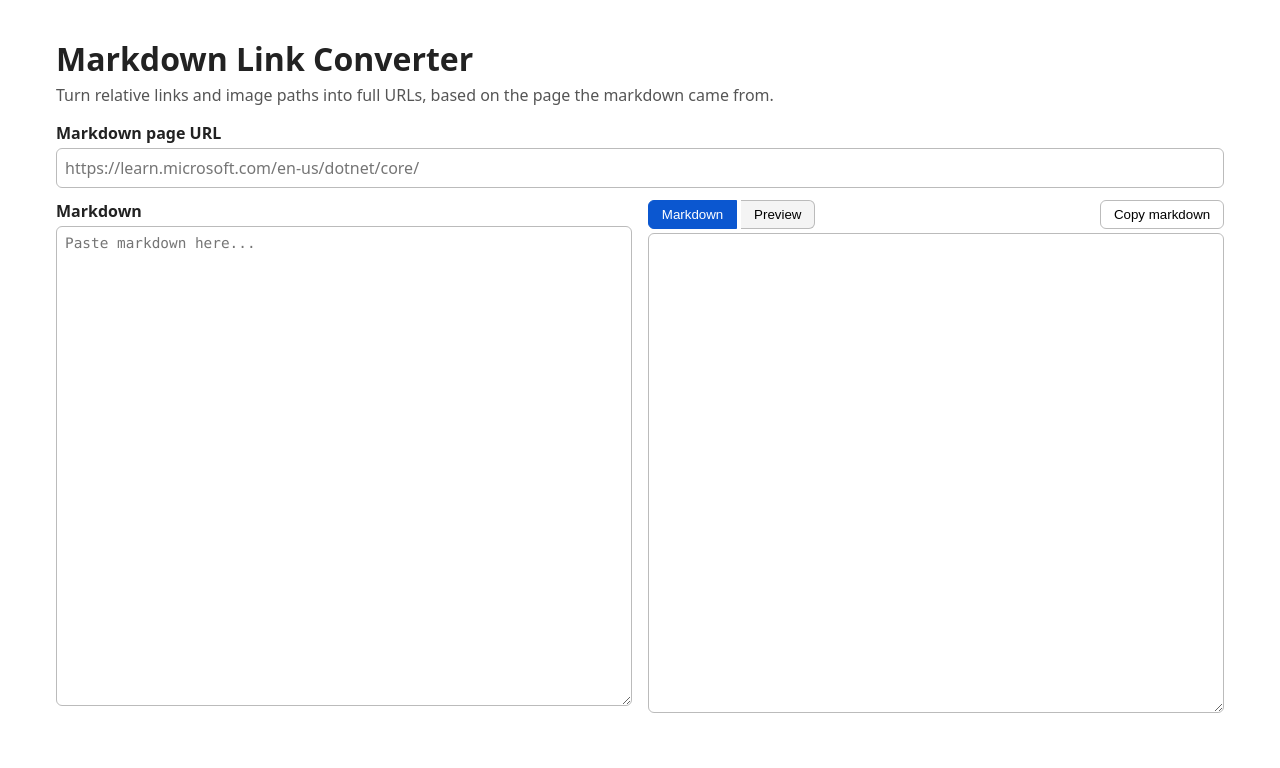
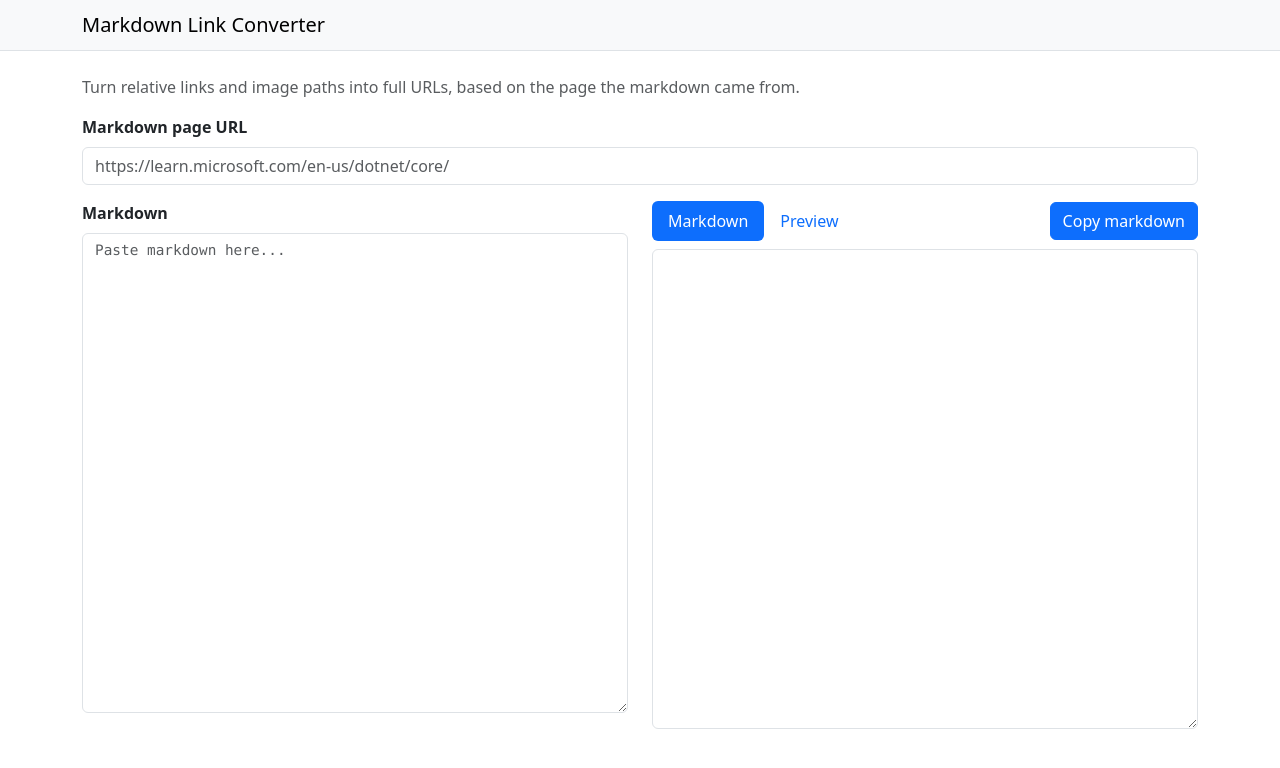
Before and after one commit to haohanyang/markdown-converter, a plain HTML site: page index.html in a window 1280 px wide. Drawn offline with nearby package versions, Linux system fonts and the light colour scheme.

Commit message:
ui: use bootstrap

```diff
--- a/app.js
+++ b/app.js
@@ -63,6 +63,8 @@ const tabMd = $("tab-md"), tabPreview = $("tab-preview"), copyBtn = $("copy");
 function showTab(preview) {
   tabMd.setAttribute("aria-selected", String(!preview));
   tabPreview.setAttribute("aria-selected", String(preview));
+  tabMd.classList.toggle("active", !preview);
+  tabPreview.classList.toggle("active", preview);
   outputEl.hidden = preview;
   previewEl.hidden = !preview;
   if (preview) renderPreview();
--- a/index.html
+++ b/index.html
@@ -4,38 +4,46 @@
   <meta charset="utf-8">
   <meta name="viewport" content="width=device-width, initial-scale=1">
   <title>Markdown Link Converter</title>
+  <link rel="stylesheet" href="https://cdn.jsdelivr.net/npm/bootstrap@5.3.3/dist/css/bootstrap.min.css">
   <link rel="stylesheet" href="style.css">
   <script defer src="https://cdn.jsdelivr.net/npm/marked/marked.min.js"></script>
   <script defer src="https://cdn.jsdelivr.net/npm/dompurify/dist/purify.min.js"></script>
   <script defer src="app.js"></script>
 </head>
 <body>
-  <header>
-    <h1>Markdown Link Converter</h1>
-    <p>Turn relative links and image paths into full URLs, based on the page the markdown came from.</p>
-  </header>
+  <nav class="navbar bg-body-tertiary border-bottom mb-4">
+    <div class="container">
+      <span class="navbar-brand mb-0 h1">Markdown Link Converter</span>
+    </div>
+  </nav>
 
-  <main>
-    <label for="url">Markdown page URL</label>
-    <input id="url" type="url" placeholder="https://learn.microsoft.com/en-us/dotnet/core/" autocomplete="off">
-    <p id="error" class="error" role="alert" hidden></p>
+  <main class="container pb-5">
+    <p class="text-body-secondary">
+      Turn relative links and image paths into full URLs, based on the page the markdown came from.
+    </p>
 
-    <div class="columns">
-      <section>
-        <label for="input">Markdown</label>
-        <textarea id="input" spellcheck="false" placeholder="Paste markdown here..."></textarea>
+    <div class="mb-3">
+      <label for="url" class="form-label fw-semibold">Markdown page URL</label>
+      <input id="url" type="url" class="form-control" placeholder="https://learn.microsoft.com/en-us/dotnet/core/" autocomplete="off">
+      <div id="error" class="alert alert-danger py-2 mt-2 mb-0" role="alert" hidden></div>
+    </div>
+
+    <div class="row g-4">
+      <section class="col-lg-6">
+        <label for="input" class="form-label fw-semibold">Markdown</label>
+        <textarea id="input" class="form-control font-monospace" spellcheck="false" placeholder="Paste markdown here..."></textarea>
       </section>
 
-      <section>
-        <div class="bar">
-          <div class="tabs" role="tablist">
-            <button id="tab-md" role="tab" aria-selected="true">Markdown</button>
-            <button id="tab-preview" role="tab" aria-selected="false">Preview</button>
-          </div>
-          <button id="copy" type="button">Copy markdown</button>
+      <section class="col-lg-6">
+        <div class="d-flex justify-content-between align-items-center mb-2">
+          <ul class="nav nav-pills" role="tablist">
+            <li class="nav-item"><button id="tab-md" class="nav-link active" role="tab" aria-selected="true">Markdown</button></li>
+            <li class="nav-item"><button id="tab-preview" class="nav-link" role="tab" aria-selected="false">Preview</button></li>
+          </ul>
+          <button id="copy" type="button" class="btn btn-primary">Copy markdown</button>
         </div>
-        <textarea id="output" readonly spellcheck="false"></textarea>
-        <div id="preview" class="preview" hidden></div>
+        <textarea id="output" class="form-control font-monospace" readonly spellcheck="false"></textarea>
+        <div id="preview" class="preview form-control" hidden></div>
       </section>
     </div>
   </main>
--- a/style.css
+++ b/style.css
@@ -1,24 +1,10 @@
-* { box-sizing: border-box; }
-body { font-family: system-ui, sans-serif; margin: 0 auto; max-width: 1200px; padding: 1rem; color: #222; }
-h1 { margin-bottom: .25rem; }
-header p { margin-top: 0; color: #555; }
-label { display: block; font-weight: 600; margin: .75rem 0 .25rem; }
-input, textarea { width: 100%; font: inherit; padding: .5rem; border: 1px solid #bbb; border-radius: 6px; }
-textarea { height: 60vh; font-family: ui-monospace, Consolas, monospace; font-size: .9rem; resize: vertical; }
-.columns { display: grid; grid-template-columns: 1fr 1fr; gap: 1rem; }
-@media (max-width: 800px) { .columns { grid-template-columns: 1fr; } }
-.error { color: #b00020; margin: .25rem 0 0; }
-.bar { display: flex; justify-content: space-between; align-items: end; margin-top: .75rem; margin-bottom: .25rem; }
-.tabs button { border: 1px solid #bbb; background: #f4f4f4; padding: .35rem .8rem; cursor: pointer; }
-.tabs button:first-child { border-radius: 6px 0 0 6px; }
-.tabs button:last-child { border-radius: 0 6px 6px 0; border-left: 0; }
-.tabs button[aria-selected="true"] { background: #0b57d0; color: #fff; border-color: #0b57d0; }
-#copy { padding: .35rem .8rem; border: 1px solid #bbb; border-radius: 6px; background: #fff; cursor: pointer; }
-.preview { height: 60vh; overflow: auto; padding: .5rem 1rem; border: 1px solid #bbb; border-radius: 6px; }
+textarea.form-control, .preview { height: 60vh; }
+textarea.form-control { font-size: .9rem; resize: vertical; }
+.preview { overflow: auto; }
 .preview img { max-width: 100%; }
-.preview pre { background: #f4f4f4; padding: .75rem; overflow: auto; border-radius: 6px; }
-.preview code { background: #f4f4f4; padding: .1rem .3rem; border-radius: 4px; }
+.preview pre { background: var(--bs-tertiary-bg); padding: .75rem; overflow: auto; border-radius: .375rem; }
+.preview code { background: var(--bs-tertiary-bg); padding: .1rem .3rem; border-radius: .25rem; }
 .preview pre code { padding: 0; background: none; }
 .preview table { border-collapse: collapse; }
-.preview th, .preview td { border: 1px solid #ccc; padding: .3rem .6rem; }
-.preview blockquote { margin-left: 0; padding-left: 1rem; border-left: 4px solid #ccc; color: #555; }
+.preview th, .preview td { border: 1px solid var(--bs-border-color); padding: .3rem .6rem; }
+.preview blockquote { padding-left: 1rem; border-left: 4px solid var(--bs-border-color); color: var(--bs-secondary-color); }
```
